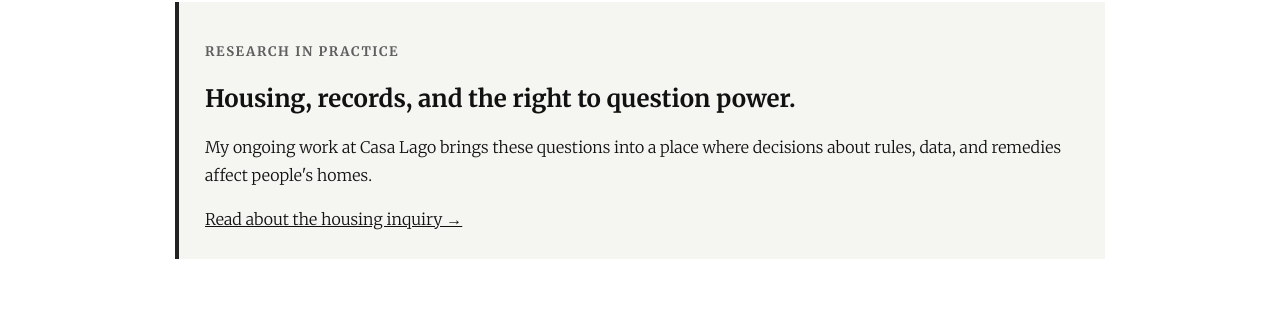
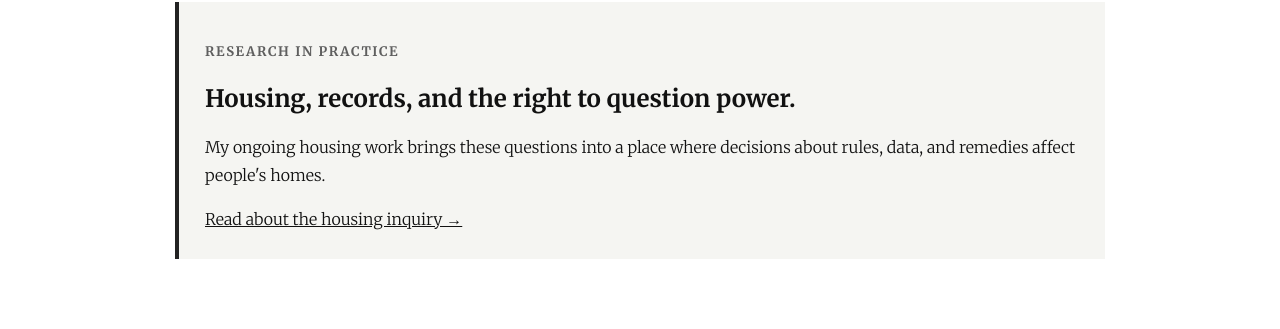
Before and after one commit to JLD-Ai/joshdavila.github.io, a Jekyll site: the page built from research.md, in a window 1280 px wide. Shown: the part 1648-1977 px from the top of the page. Built offline with Jekyll 4.4.1, drawn with Linux system fonts in a browser that asks for light colours.

Commit message:
Generalize housing location wording

```diff
--- a/research.md
+++ b/research.md
@@ -86,6 +86,6 @@ description: Research on institutional legitimacy, AI ethics, representation, re
 <section class="section callout">
   <p class="eyebrow">Research in practice</p>
   <h2>Housing, records, and the right to question power.</h2>
-  <p>My ongoing work at Casa Lago brings these questions into a place where decisions about rules, data, and remedies affect people's homes.</p>
+  <p>My ongoing housing work brings these questions into a place where decisions about rules, data, and remedies affect people's homes.</p>
   <a class="text-link" href="{{ '/research/housing-and-accountability/' | relative_url }}">Read about the housing inquiry →</a>
 </section>
```
